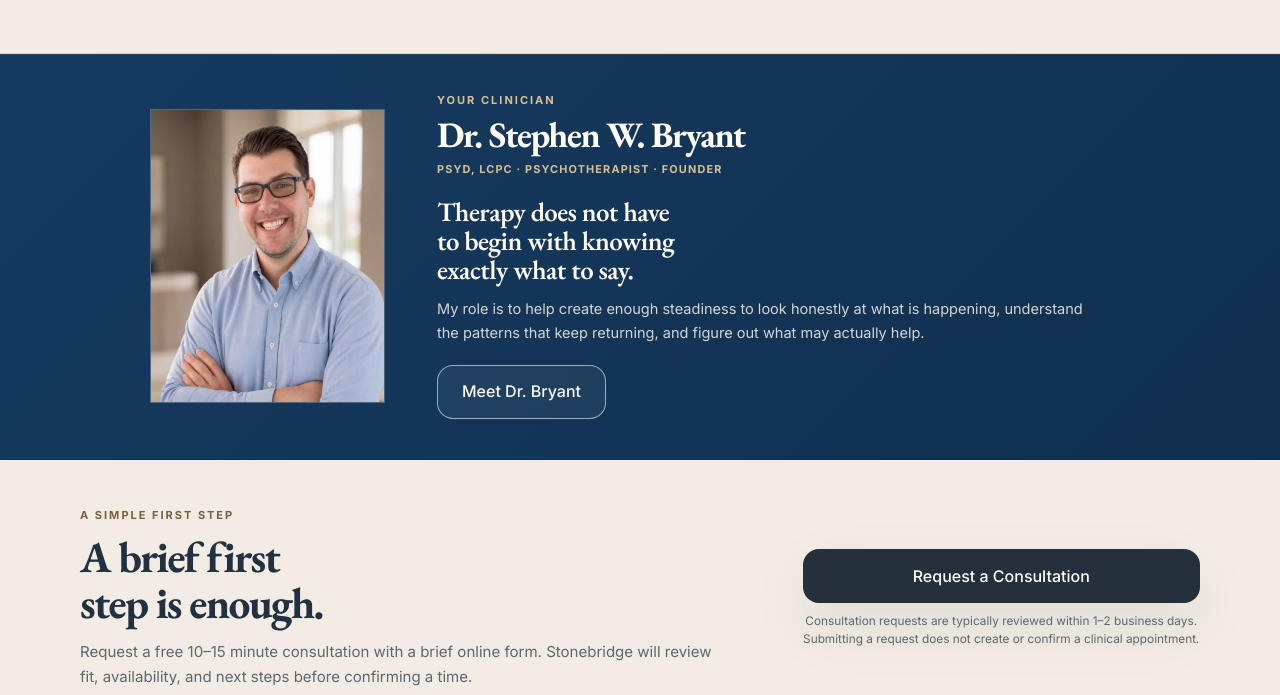
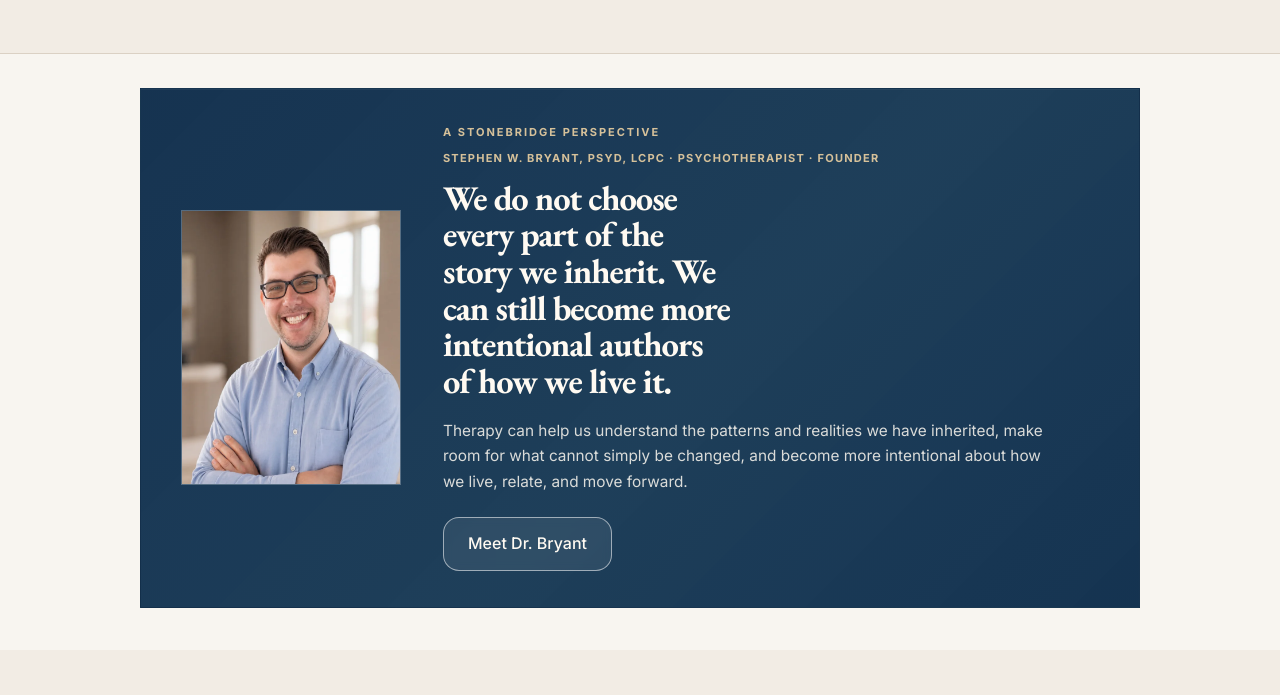
Before and after one commit to s1bryant019-cell/stonebridge-website, a website: page index.html in a window 1280 px wide. Shown: the part 1428-2123 px from the top of the page. Drawn offline with nearby package versions, Linux system fonts and the light colour scheme.

Commit message:
Add files via upload

```diff
--- a/index.html
+++ b/index.html
@@ -429,35 +429,37 @@
     }
 
     /* =========================
-       PHILOSOPHY
-       Uses width rather than excess vertical space.
+       HOME CLINICIAN / PERSPECTIVE
+       Keeps the section warm and brand-aligned without repeating the Team page.
     ========================= */
     .home-philosophy{
-      padding:38px 0 40px;
-      background:linear-gradient(135deg,var(--home-blue),var(--home-blue-deep));
-      border-top:1px solid rgba(255,255,255,.08);
-      border-bottom:1px solid rgba(8,26,43,.22);
-      color:var(--home-white);
+      padding:34px 0 42px;
+      background:var(--home-bg);
     }
 
     .home-philosophy-layout{
       display:grid;
-      grid-template-columns:235px minmax(0,1fr);
-      gap:52px;
+      grid-template-columns:220px minmax(0,1fr);
+      gap:42px;
       align-items:center;
-      max-width:980px;
+      max-width:1000px;
+      padding:36px 40px;
+      background:linear-gradient(135deg,rgba(17,47,77,.98) 0%,rgba(21,55,84,.96) 56%,rgba(16,47,77,.98) 100%);
+      border:1px solid rgba(13,33,50,.20);
+      box-shadow:inset 0 1px 0 rgba(255,255,255,.04);
+      color:var(--home-white);
     }
 
     .home-philosophy .home-label{
-      color:#d8c095;
-      margin-bottom:9px;
+      color:#d6c19a;
+      margin-bottom:10px;
     }
 
     .home-clinician-photo{
-      width:235px;
+      width:220px;
       aspect-ratio:4 / 5;
       overflow:hidden;
-      border:1px solid rgba(255,255,255,.20);
+      border:1px solid rgba(255,255,255,.22);
       background:rgba(255,255,255,.06);
     }
 
@@ -471,60 +473,50 @@
 
     .home-clinician-copy{
       min-width:0;
-      max-width:650px;
+      max-width:620px;
     }
 
     .home-clinician-copy h2{
       margin:0;
-      max-width:18ch;
+      max-width:16ch;
       color:var(--home-white);
-      font-size:clamp(2.2rem,2.8vw,2.9rem);
-      line-height:1.03;
+      font-size:clamp(2.1rem,2.7vw,2.75rem);
+      line-height:1.06;
+      letter-spacing:-.03em;
+      text-wrap:balance;
     }
 
     .home-clinician-role{
-      margin:8px 0 0 !important;
-      color:#d8c095 !important;
+      margin:0 0 14px !important;
+      color:#d6c19a !important;
       font-family:"Inter",sans-serif;
-      font-size:.68rem !important;
+      font-size:.69rem !important;
       font-weight:800;
-      letter-spacing:.105em;
-      line-height:1.42;
+      letter-spacing:.11em;
+      line-height:1.46;
       text-transform:uppercase;
-    }
-
-    .home-clinician-statement{
-      max-width:22ch;
-      margin:20px 0 0;
-      color:var(--home-white);
-      font-family:"EB Garamond",Georgia,serif;
-      font-size:clamp(1.65rem,2.1vw,2.15rem);
-      font-weight:600;
-      line-height:1.08;
-      letter-spacing:-.022em;
-      text-wrap:balance;
     }
 
     .home-clinician-body{
       max-width:42rem;
-      margin:14px 0 0;
-      color:rgba(255,250,242,.82);
+      margin:18px 0 0;
+      color:rgba(255,250,242,.84);
       font-family:"Inter",sans-serif;
-      font-size:.91rem;
-      line-height:1.64;
+      font-size:.96rem;
+      line-height:1.68;
     }
 
     .home-clinician-copy .btn{
-      margin-top:19px;
-      background:rgba(255,255,255,.06);
-      border-color:rgba(255,255,255,.58);
+      margin-top:22px;
+      background:rgba(255,255,255,.08);
+      border-color:rgba(255,255,255,.54);
       color:var(--home-white);
       backdrop-filter:blur(4px);
     }
 
     .home-clinician-copy .btn:hover{
-      background:rgba(255,255,255,.14);
-      border-color:rgba(255,255,255,.80);
+      background:rgba(255,255,255,.15);
+      border-color:rgba(255,255,255,.78);
     }
 
     /* =========================
@@ -600,13 +592,14 @@
       }
 
       .home-philosophy-layout{
-        grid-template-columns:180px minmax(0,1fr);
-        gap:34px;
+        grid-template-columns:190px minmax(0,1fr);
+        gap:32px;
         align-items:center;
+        padding:32px 34px;
       }
 
       .home-clinician-photo{
-        width:180px;
+        width:190px;
       }
 
       .home-begin-actions{max-width:430px;}
@@ -664,21 +657,22 @@
       }
 
       .home-philosophy{
-        padding-top:34px;
+        padding-top:30px;
         padding-bottom:36px;
       }
 
       .home-philosophy-layout{
         grid-template-columns:1fr;
         gap:22px;
+        padding:28px 24px;
       }
 
       .home-clinician-photo{
         width:min(190px,58vw);
       }
 
-      .home-clinician-statement{
-        max-width:19ch;
+      .home-clinician-copy h2{
+        max-width:18ch;
       }
 
       .home-recognition-grid,
@@ -975,19 +969,18 @@
       <div class="home-shell home-philosophy-layout">
         <div class="home-clinician-photo">
           <picture class="sb-responsive-image" style="display:contents">
-            <source type="image/webp" srcset="practitioner-headshot-sbryant-760.webp 760w, practitioner-headshot-sbryant-1200.webp 1200w" sizes="(max-width: 760px) 180px, 235px">
+            <source type="image/webp" srcset="practitioner-headshot-sbryant-760.webp 760w, practitioner-headshot-sbryant-1200.webp 1200w" sizes="(max-width: 760px) 180px, 220px">
             <img src="practitioner-headshot-sbryant.png" alt="Dr. Stephen W. Bryant" width="1529" height="2048" loading="lazy" decoding="async">
           </picture>
         </div>
 
         <div class="home-clinician-copy">
-          <div class="home-label">Your clinician</div>
-          <h2 id="home-clinician-title">Dr. Stephen W. Bryant</h2>
-          <p class="home-clinician-role">PsyD, LCPC · Psychotherapist · Founder</p>
+          <div class="home-label">A Stonebridge perspective</div>
+          <p class="home-clinician-role">Stephen W. Bryant, PsyD, LCPC · Psychotherapist · Founder</p>
 
-          <p class="home-clinician-statement">Therapy does not have to begin with knowing exactly what to say.</p>
+          <h2 id="home-clinician-title">We do not choose every part of the story we inherit. We can still become more intentional authors of how we live it.</h2>
 
-          <p class="home-clinician-body">My role is to help create enough steadiness to look honestly at what is happening, understand the patterns that keep returning, and figure out what may actually help.</p>
+          <p class="home-clinician-body">Therapy can help us understand the patterns and realities we have inherited, make room for what cannot simply be changed, and become more intentional about how we live, relate, and move forward.</p>
 
           <a class="btn" href="team-founder.html">Meet Dr. Bryant</a>
         </div>
```
